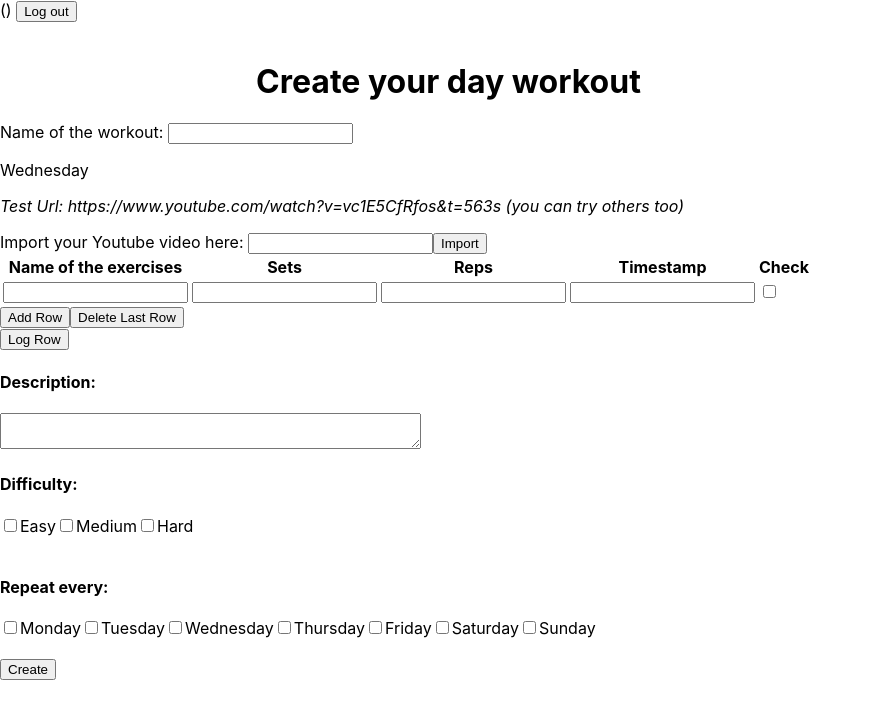
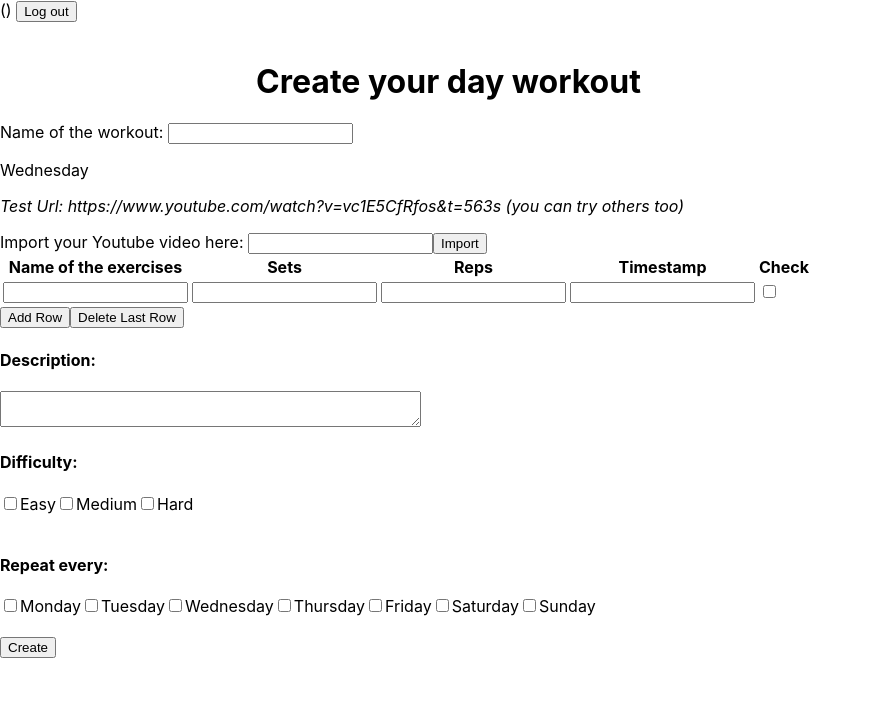
Before and after one commit to raphael39/Fitvid-Trackers, a React (Create React App) app in the folder client/: page /createWorkout in a window 1280 px wide. Shown: the top 718 px of the page, without its empty margins (0-872 px from the left). Built offline with nearby package versions, Linux system fonts and the light colour scheme.

Commit message:
fix: commented out log row button

```diff
--- a/client/src/components/Table/Table.js
+++ b/client/src/components/Table/Table.js
@@ -42,7 +42,7 @@ console.log("inside table",exercises)
     exercises[index].done = !(exercises[index].done)
   }
 
-  const logExercises= () => console.log(exercises)
+  // const logExercises= () => console.log(exercises)
 
 
 
@@ -163,12 +163,12 @@ console.log("inside table",exercises)
               Delete Last Row
             </button>
             </div>}
-            <button
+            {/* <button
               onClick={logExercises}
               className="btn btn-danger float-right"
             >
               Log Row
-            </button>
+            </button> */}
           </div>
         </div>
       </div>
```
